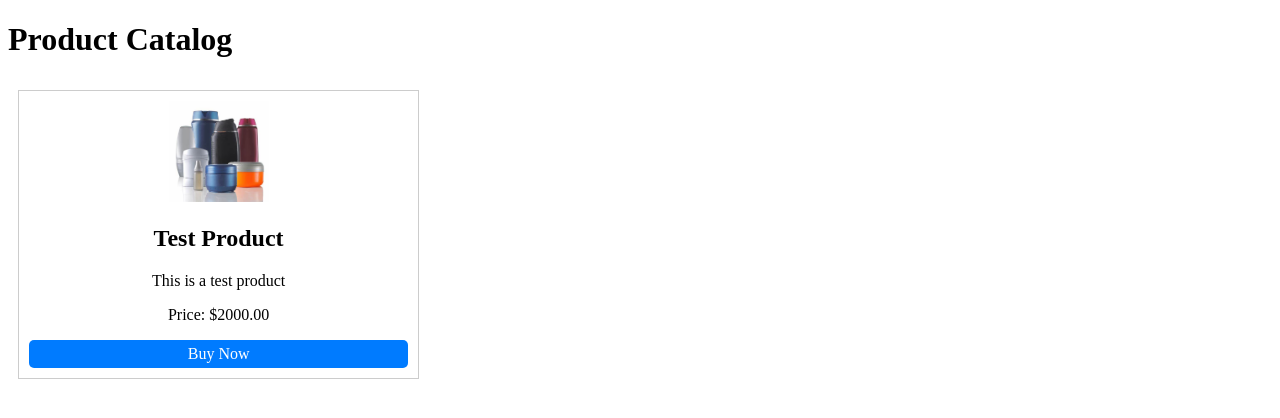
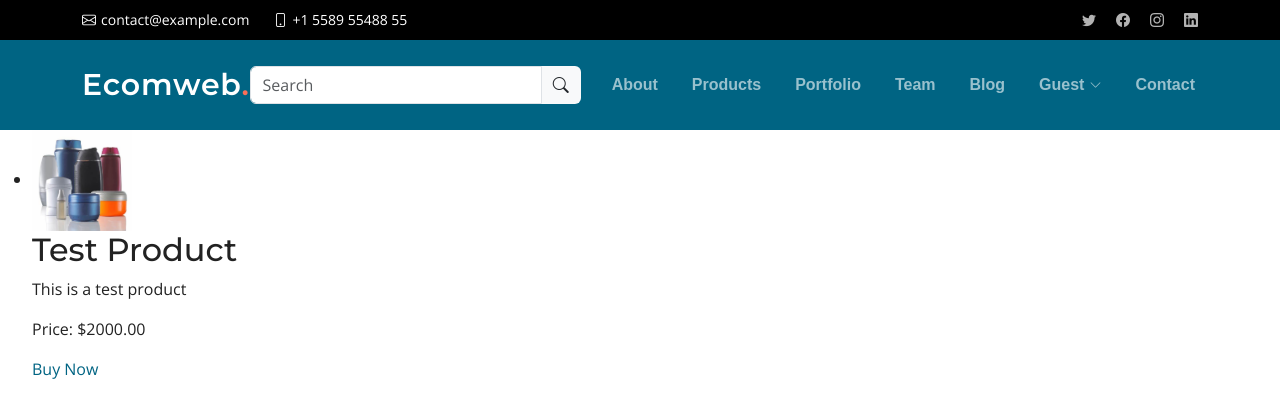
Before and after one commit to riteshkbyy/ecomweb, a Django app: page /products/ in a window 1280 px wide. Shown: the top 418 px of the page. Run offline with Django 5.2, Linux system fonts and the light colour scheme; data comes from the database, SQL or seed files in the repository; both versions use the stored data as it was after the commit; some libraries are stand-ins or nearby versions.

Commit message:
product app backend

```diff
--- a/ecomweb/settings.py
+++ b/ecomweb/settings.py
@@ -123,9 +123,11 @@ USE_TZ = True
 STATIC_URL = "static/"
 STATICFILES_DIRS = [
     os.path.join(BASE_DIR, 'static'),
+    os.path.join(BASE_DIR, 'media'),
 ]
 STATIC_ROOT = '/static/'
-
+MEDIA_URL = '/media/'
+MEDIA_ROOT = os.path.join(BASE_DIR, 'media')
 # Default primary key field type
 # https://docs.djangoproject.com/en/5.0/ref/settings/#default-auto-field
 
--- a/ecomweb/urls.py
+++ b/ecomweb/urls.py
@@ -25,6 +25,7 @@ urlpatterns = [
     path('',include("main.urls")),
     path('user/', include("users.urls")),
     path('products/', include("products.urls")),
-    # path('static/<path:path>/', serve, {'document_root': settings.STATIC_ROOT, }),
 
 ]+ static(settings.STATIC_URL, document_root=settings.STATIC_ROOT)
+if settings.DEBUG:
+    urlpatterns += static(settings.MEDIA_URL, document_root=settings.MEDIA_ROOT)
--- a/instructions.txt
+++ b/instructions.txt
@@ -23,3 +23,5 @@ git pull
 git remote add origin <project url>
 git push -f origin <branch name>
 git rev-parse --abbrev-ref HEAD -- check current active branch
+git branch <branch name> create new branch
+git checkout <branch name> switch branch
--- a/main/templates/head.html
+++ b/main/templates/head.html
@@ -2,8 +2,6 @@
 
 <meta charset="utf-8">
   <meta content="width=device-width, initial-scale=1.0" name="viewport">
-
-  <title>{{pagetitle}}</title>
   <meta content="" name="description">
   <meta content="" name="keywords">
 
--- a/main/templates/index.html
+++ b/main/templates/index.html
@@ -3,6 +3,9 @@
 <html lang="en">
 <head>
 {% include "head.html" %}
+{% block head %}
+<title>{{pagetitle}}</title>
+{% endblock %}
 </head>
 <body>
     {% include "navbar.html" %}
--- a/main/templates/navbar.html
+++ b/main/templates/navbar.html
@@ -33,7 +33,7 @@
       <nav id="navbar" class="navbar">
         <ul>
           <li><a href="#about">About</a></li>
-          <li><a href="#services">Services</a></li>
+          <li><a href="{% url 'product_list' %}">Products</a></li>
           <li><a href="#portfolio">Portfolio</a></li>
           <li><a href="#team">Team</a></li>
           <li><a href="blog.html">Blog</a></li>
--- a/products/models.py
+++ b/products/models.py
@@ -7,7 +7,7 @@ class Product(models.Model):
     name = models.CharField(max_length=255)
     description = models.TextField()
     price = models.DecimalField(max_digits=10, decimal_places=2)
-    image = models.ImageField(upload_to='products/')
+    image = models.ImageField(upload_to='media/products/')
     created_at = models.DateTimeField(auto_now_add=True)
     updated_at = models.DateTimeField(auto_now=True)
 
--- a/products/templates/products/index.html
+++ b/products/templates/products/index.html
@@ -1,41 +1,9 @@
-<!DOCTYPE html>
-<html lang="en">
-<head>
-	<meta charset="UTF-8">
-	<title>Product Catalog</title>
-	<style>
-		/* Add CSS styles for flex container and items */
-		.product-list {
-			display: flex;
-			flex-wrap: wrap; /* Allow items to wrap to the next row if necessary */
-			justify-content: space-between; /* Space items evenly along the main axis */
-			list-style: none; /* Remove list styles */
-			padding: 0;
-		}
 
-		.product-item {
-			flex: 1; /* Grow to fill available space evenly */
-			max-width: 30%; /* Limit item width to avoid overcrowding */
-			margin: 10px; /* Add spacing between items */
-			border: 1px solid #ccc; /* Add a border for visual separation */
-			padding: 10px;
-			text-align: center;
-		}
-
-		/* Style the "Buy Now" button */
-		.buy-now-button {
-			display: block;
-			margin-top: 10px;
-			background-color: #007bff;
-			color: #fff;
-			text-decoration: none;
-			padding: 5px 10px;
-			border-radius: 5px;
-		}
-	</style>
-</head>
-<body>
-	<h1>Product Catalog</h1>
+{% extends "index.html" %}
+{% block head %}
+<title>Product Catalog</title>
+{% endblock head %}
+{% block content %}
 
 	<ul class="product-list">
 		{% for product in products %}
@@ -50,5 +18,4 @@
 			</li>
 		{% endfor %}
 	</ul>
-</body>
-</html>
+	{% endblock content %}
```
Also changed, not shown: products/templates/products/index2.html (+9 -7 lines), db.sqlite3, media/products/OIP.jpg (added).
